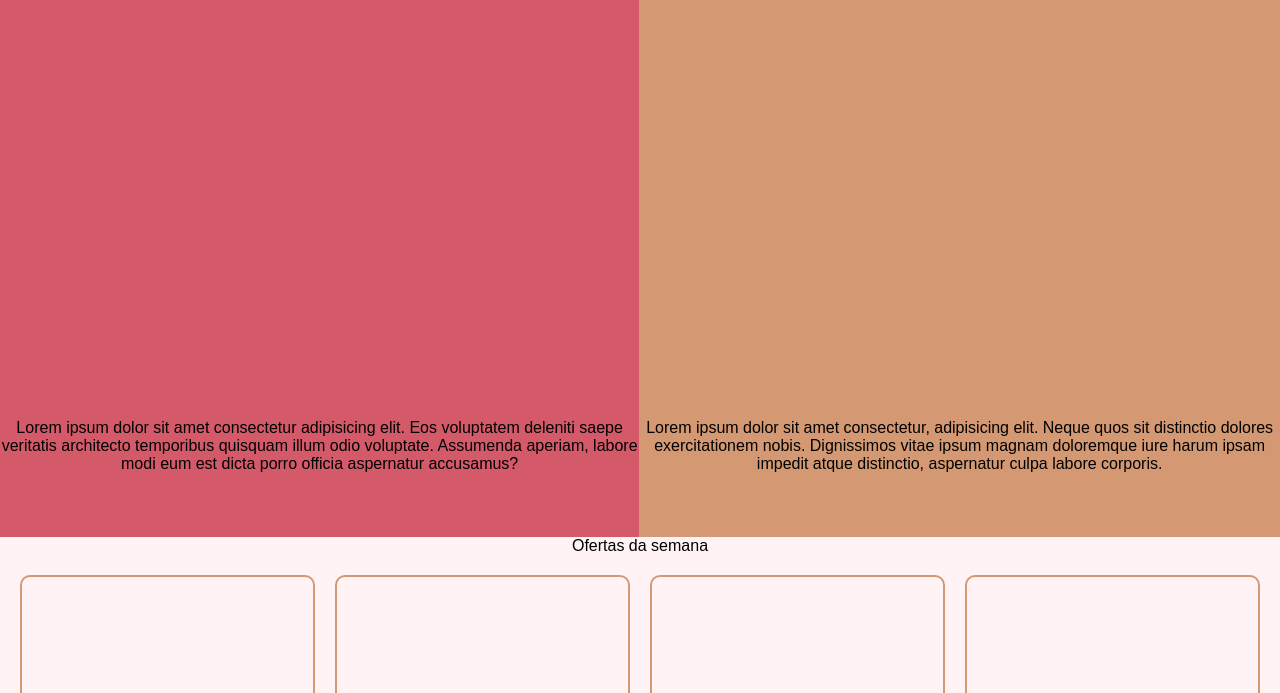
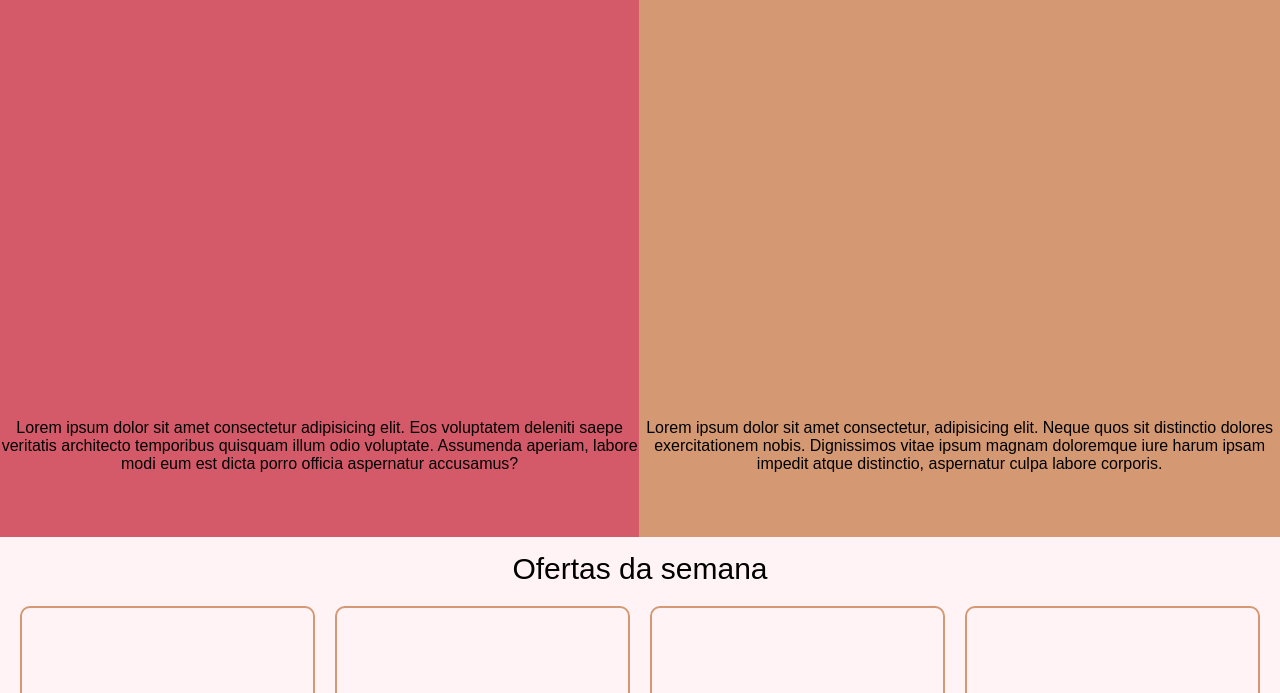
Before and after one commit to arthurf02/cremeDeLaMari, a plain HTML site: page index.html in a window 1280 px wide. Shown: the part 107-800 px from the top of the page. Drawn offline with Linux system fonts and the light colour scheme; a web font is replaced by a local one.

Commit message:
Pequeno ajuste

```diff
--- a/style.css
+++ b/style.css
@@ -42,9 +42,11 @@ main{
     background-color: #d49973;
 }
 
-#products-section p{
+
+#products-section p:first-child{
     text-align: center;
-
+    padding-top: 15px;
+    font-size: 30px;
 }
 
 #products-content{
```
